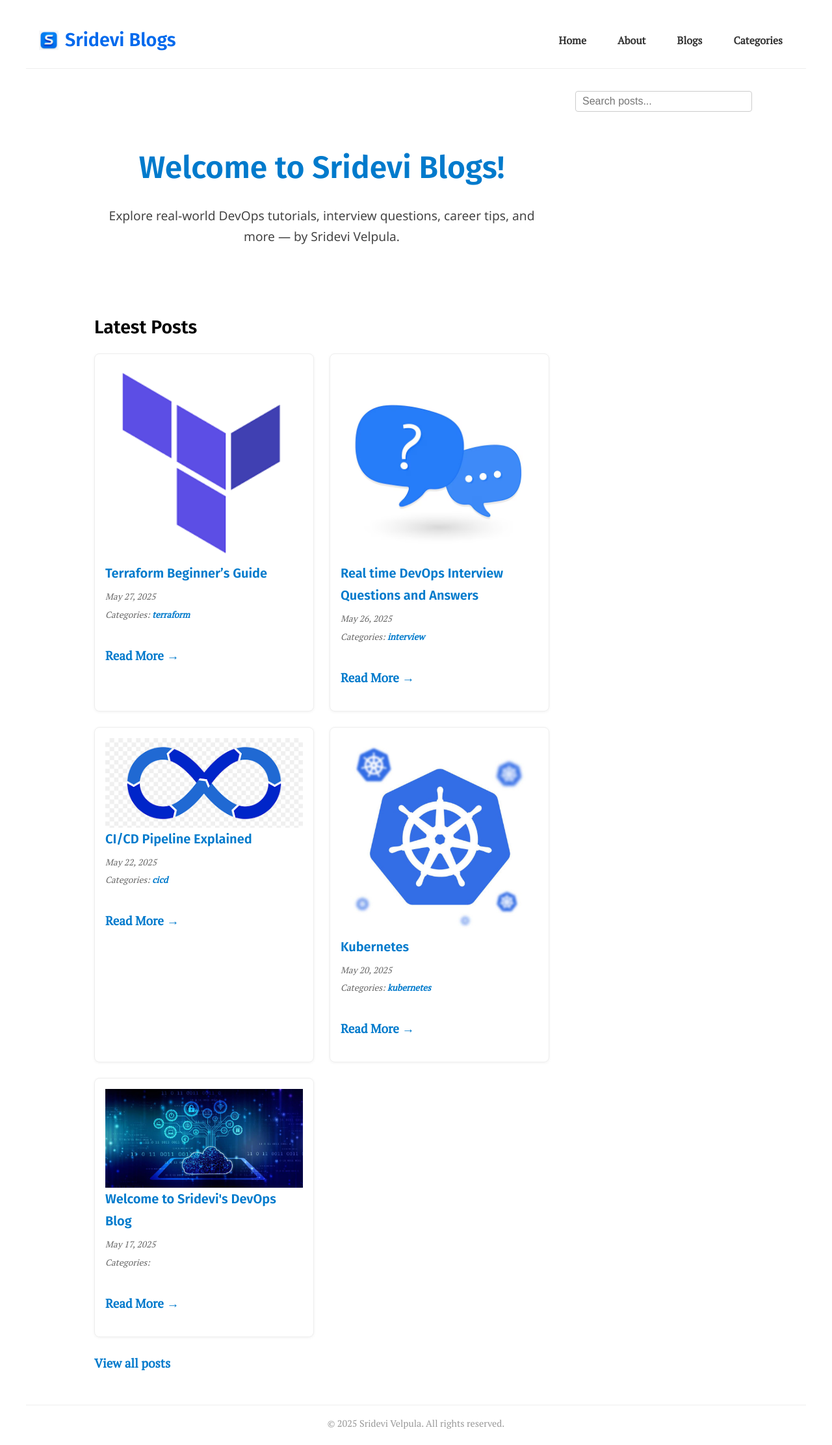
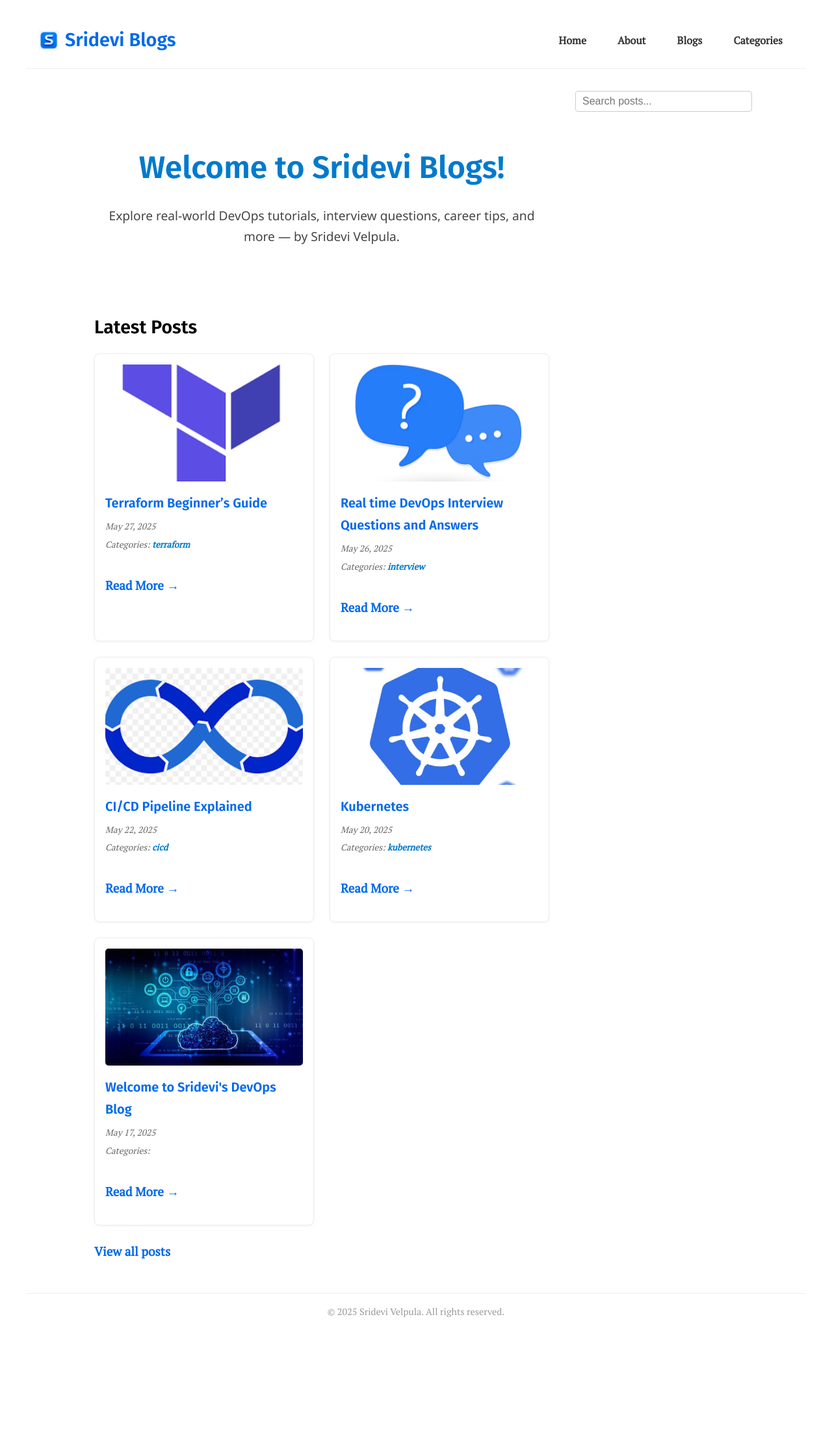
Before and after one commit to srideviblogs/srideviblogs.github.io, a Jekyll site: the page built from index.md, in a window 1280 px wide. Shown: the whole page at 65% size. Built offline with Jekyll 4.4.1, drawn with Linux system fonts in a browser that asks for light colours; after the commit the page ends 2052 px from its top, so only the background shows below that.

Commit message:
Update custom.css

```diff
--- a/assets/css/custom.css
+++ b/assets/css/custom.css
@@ -42,7 +42,7 @@ h1, h2, h3, h4, h5, h6 {
 
 /* Links */
 a {
-  color: #007acc;
+  color: #0069ed;
   text-decoration: none;
   font-weight: 600;
 }
@@ -458,9 +458,7 @@ header.site-header {
   text-decoration: none;
 }
 
-/* ================================
-   Container grid for post cards
-================================ */
+/* Container grid for post cards */
 .post-grid {
   display: grid;
   grid-template-columns: repeat(auto-fit, minmax(320px, 1fr));
@@ -468,71 +466,32 @@ header.site-header {
   margin-top: 1rem;
 }
 
-/* ================================
-   Individual post card
-================================ */
+/* Individual post card */
 .post-card {
-  position: relative; /* Required for clickable overlay */
   border: 1px solid #eee;
   border-radius: 8px;
   background-color: #fff;
   box-shadow: 0 1px 4px rgba(0,0,0,0.06);
   display: flex;
   flex-direction: column;
-  transition: transform 0.3s ease, box-shadow 0.3s ease;
+  transition: box-shadow 0.3s ease;
   padding: 1rem;
-  overflow: hidden;
 }
 
-/* Hover effect: lift + scale + shadow */
 .post-card:hover {
-  transform: translateY(-5px) scale(1.02);
   box-shadow: 0 4px 12px rgba(0,0,0,0.12);
 }
 
-/* Smooth link color change inside card */
-.post-card a {
-  transition: color 0.3s ease;
-}
-
-.post-card:hover a {
-  color: #007acc;
-}
-
-/* ================================
-   Clickable card overlay
-================================ */
-.post-card .card-link {
-  position: absolute;
-  top: 0; left: 0; right: 0; bottom: 0;
-  z-index: 10;
-  text-indent: -9999px; /* hides any text for accessibility */
-}
-
-/* ================================
-   Post image (with aspect ratio)
-================================ */
-/* Use a wrapper for strict aspect ratio */
-.post-thumbnail {
-  position: relative;
+/* Post image */
+.post-image {
   width: 100%;
-  padding-top: 56.25%; /* 16:9 ratio */
-  overflow: hidden;
+  height: 180px;
+  object-fit: cover;
   border-radius: 5px;
   margin-bottom: 1rem;
 }
 
-.post-thumbnail img {
-  position: absolute;
-  top: 0; left: 0;
-  width: 100%;
-  height: 100%;
-  object-fit: cover;
-}
-
-/* ================================
-   Post content inside card
-================================ */
+/* Post content inside card */
 .post-content h3 {
   margin: 0 0 0.5rem 0;
   font-weight: 700;
@@ -542,7 +501,7 @@ header.site-header {
 }
 
 .post-content h3 a {
-  color: #007acc;
+  color: #0069ed;
   text-decoration: none;
 }
 
@@ -550,9 +509,7 @@ header.site-header {
   text-decoration: underline;
 }
 
-/* ================================
-   Post meta details
-================================ */
+/* Post meta details */
 .post-meta,
 .post-categories,
 .post-read-time {
@@ -576,7 +533,7 @@ header.site-header {
 .read-more {
   margin-top: auto;
   font-weight: 600;
-  color: #007acc;
+  color: #0069ed;
   text-decoration: none;
   display: inline-block;
   margin-top: 1rem;
@@ -591,7 +548,7 @@ header.site-header {
   display: inline-block;
   margin-top: 1.5rem;
   font-weight: 700;
-  color: #007acc;
+  color: #0069ed;
   text-decoration: none;
 }
 
@@ -599,16 +556,14 @@ header.site-header {
   text-decoration: underline;
 }
 
-/* ================================
-   Responsive adjustments
-================================ */
+/* Responsive adjustments */
 @media (max-width: 480px) {
   .post-grid {
     grid-template-columns: 1fr;
   }
 
-  .post-thumbnail {
-    padding-top: 56.25%; /* keep same ratio on mobile */
+  .post-image {
+    height: 160px;
   }
 }
 
```
